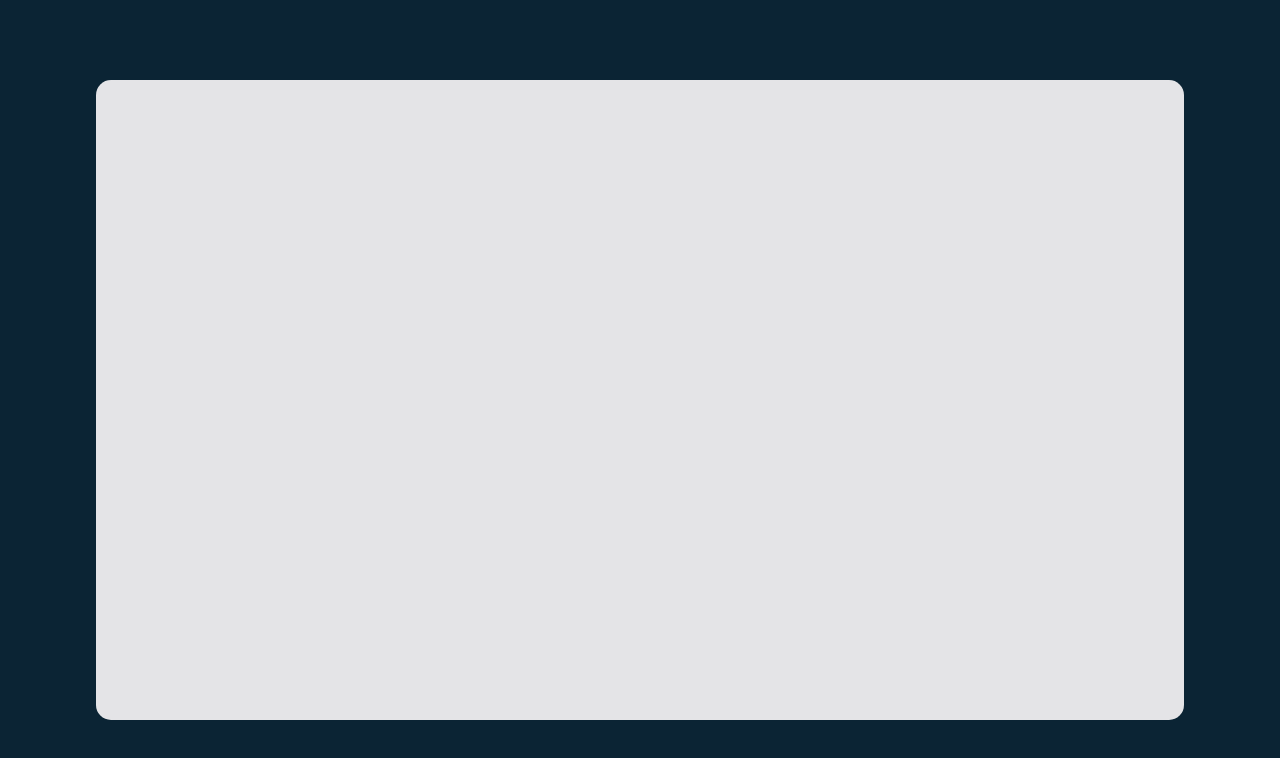
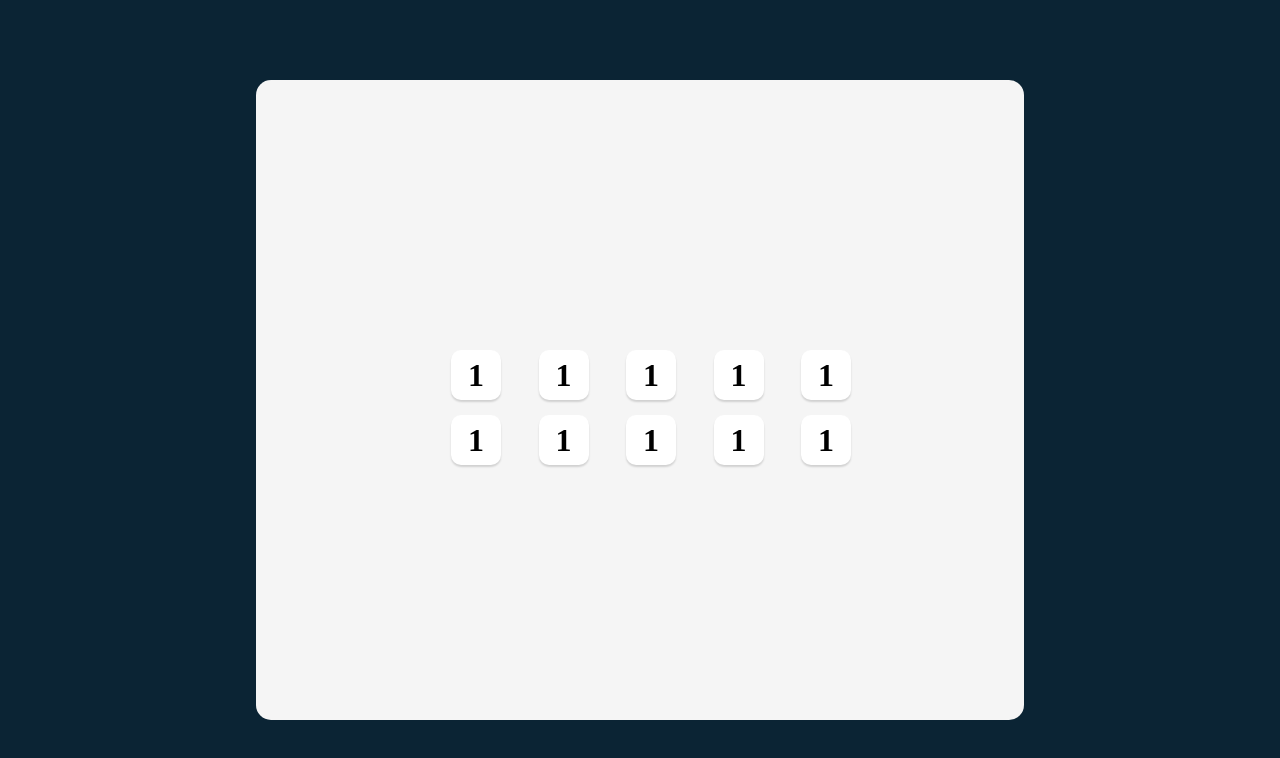
Before and after one commit to svenrisse/Tenzies, a React (Vite) app: page / in a window 1280 px wide. Shown: the top 758 px of the page. Built offline with nearby package versions, Linux system fonts and the light colour scheme.

Commit message:
Added Dice component and styling

```diff
--- a/src/App.jsx
+++ b/src/App.jsx
@@ -1,7 +1,20 @@
+import Dice from "./components/Dice"
+
 function App() {
   return (
     <main className="app-container">
-
+      <div className="dice-container">
+        <Dice value="1"/>
+        <Dice value="1"/>
+        <Dice value="1"/>
+        <Dice value="1"/>
+        <Dice value="1"/>
+        <Dice value="1"/>
+        <Dice value="1"/>
+        <Dice value="1"/>
+        <Dice value="1"/>
+        <Dice value="1"/>
+      </div>
     </main>
   )
 }
--- /dev/null
+++ b/src/components/Dice.css
@@ -0,0 +1,15 @@
+.dice-face {
+    height: 50px;
+    width: 50px;
+    box-shadow: 0px 2px 2px rgba(0, 0, 0, 0.15);
+    border-radius: 10px;
+    display: flex;
+    justify-content: center;
+    align-items: center;
+    cursor: pointer;
+    background-color: white;
+}
+
+.dice-number {
+    font-size: 2rem;
+}
--- /dev/null
+++ b/src/components/Dice.jsx
@@ -0,0 +1,9 @@
+import "./Dice.css";
+
+export default function Dice(props) {
+    return (
+        <div className="dice-face">
+            <h2 className="dice-number">{props.value}</h2>
+        </div>
+    );
+}
--- a/src/index.css
+++ b/src/index.css
@@ -10,7 +10,18 @@
 
 .app-container {
     height: 80vh;
-    width: 85vw;
-    background-color: #e4e4e7;
+    width: 60vw;
+    background-color: #F5F5F5;
     border-radius: 15px;
+    display: flex;
+    flex-direction: column;
+    justify-content: center;
+    align-items: center;
 }
+
+.dice-container {
+    display: grid;
+    grid-template: auto auto / repeat(5, 1fr);
+    gap: 15%;
+    margin-right: 10vw;
+}
```
